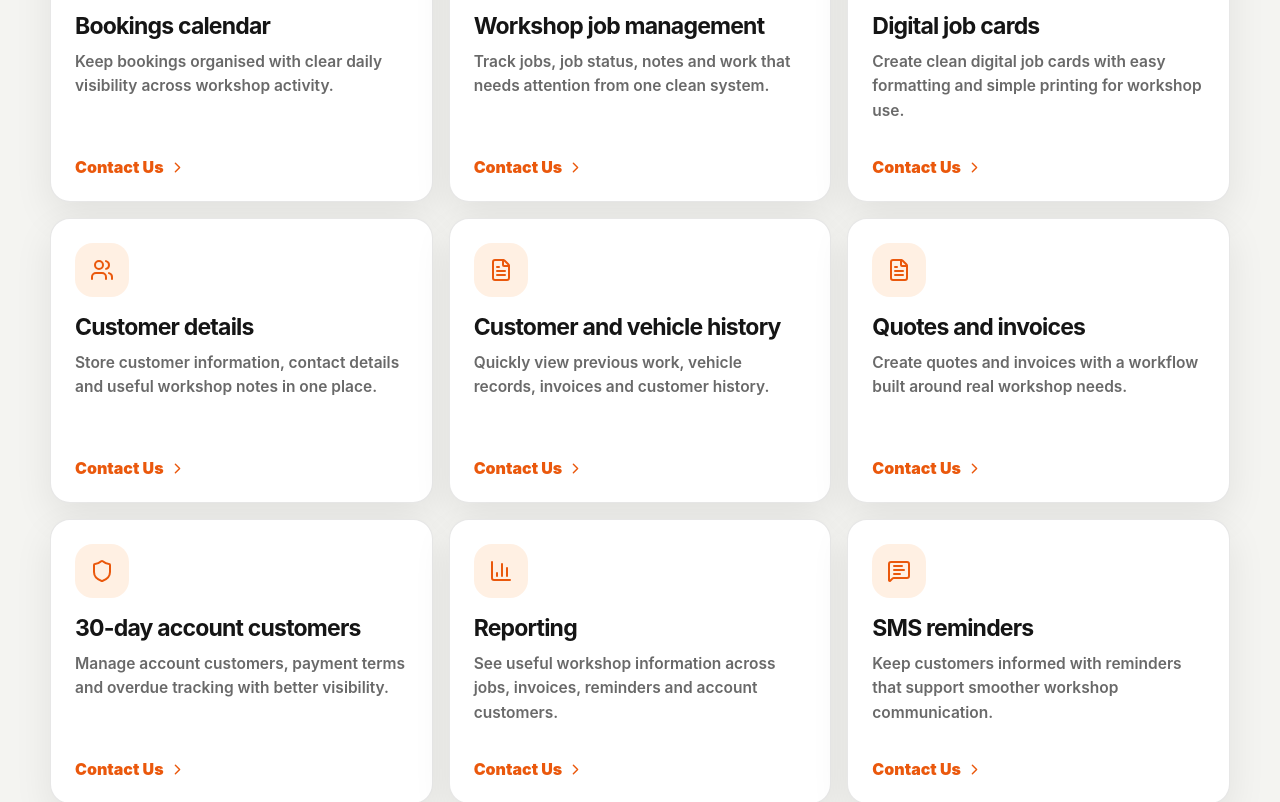
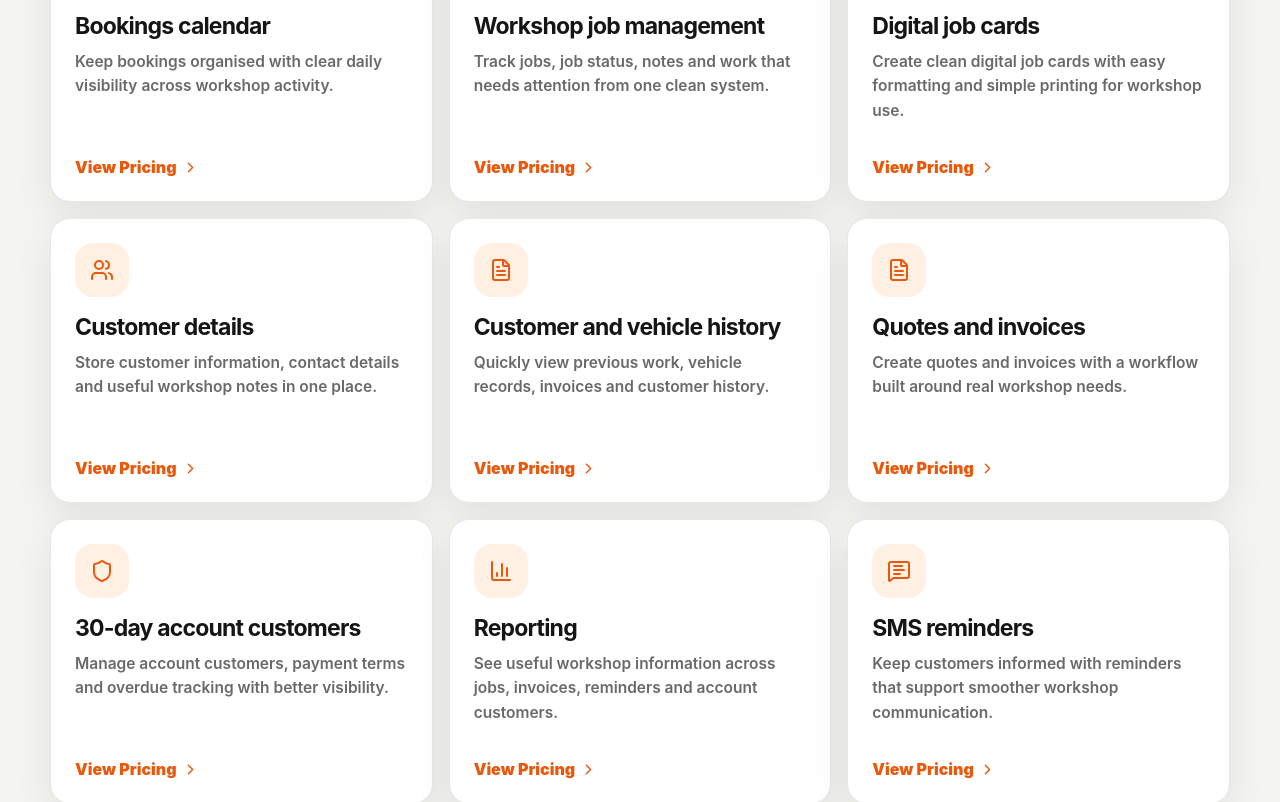
Before and after one commit to Cosanetau/Cosa-Website, a React (Vite) app: page / in a window 1280 px wide. Shown: the part 2200-3002 px from the top of the page. Built offline with nearby package versions, Linux system fonts and the light colour scheme.

Commit message:
Update App.jsx

```diff
--- a/src/App.jsx
+++ b/src/App.jsx
@@ -434,11 +434,11 @@ function PricingPage() {
 
                   {isYearly ? (
                     <>
-                      <strong>${discountedMonthlyPrice}/month</strong>
+                      <strong>${yearlyPrice}/year</strong>
                       <p className="gst-note">All prices include GST.</p>
                       <p className="yearly-note">
-                        ${yearlyPrice}/year paid upfront to receive the yearly
-                        discount.
+                        Equivalent to ${discountedMonthlyPrice}/month. Paid
+                        yearly to receive the discount.
                       </p>
                     </>
                   ) : (
@@ -473,7 +473,7 @@ function PricingPage() {
             </p>
           </div>
 
-          <a className="primary-button" href="/contact">
+          <a className="primary-button custom-plan-button" href="/contact">
             Contact Us
             <ArrowRight size={18} />
           </a>
@@ -563,8 +563,8 @@ function FeatureGrid() {
             <h3>{feature.title}</h3>
             <p>{feature.text}</p>
 
-            <a href="/contact">
-              Contact Us
+            <a href="/pricing">
+              View Pricing
               <ChevronRight size={17} />
             </a>
           </article>
```
